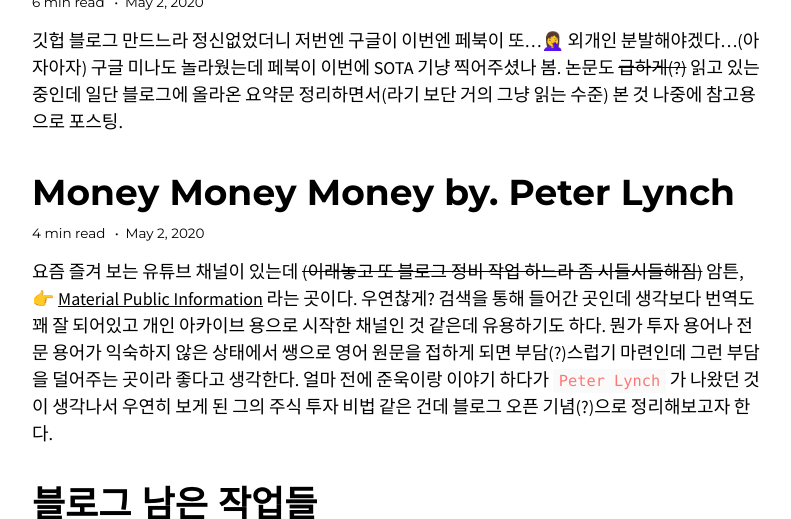
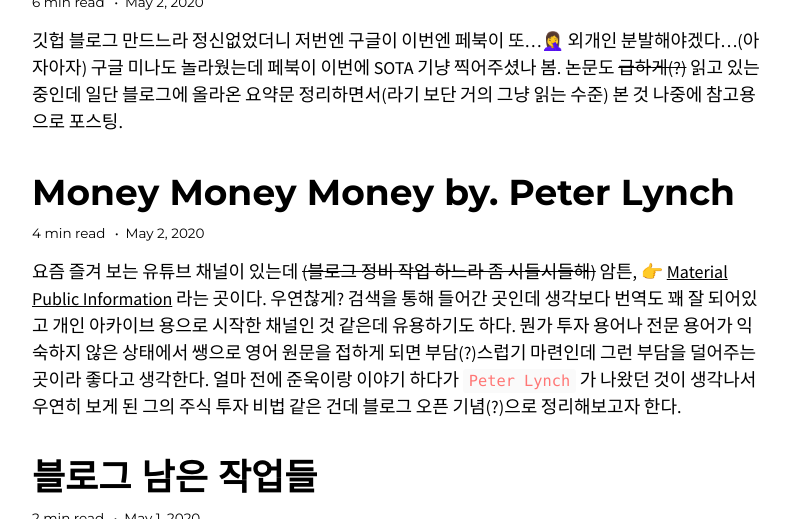
Before and after one commit to ssammykim/ssammykim.github.io, a Jekyll site: the page built from index.html, in a window 1280 px wide and 900 px high, scrolled down 1593 px, cut to the strip 0-519 px from the top of the window. Shown: the whole strip, without its empty margins (242-1033 px from the left). Built offline with Jekyll 4.4.1, drawn with Linux system fonts in a browser that asks for light colours; nearby versions of some CDN libraries; some web fonts are replaced; the list of posts is cut into pages by our own code.

Commit message:
Update 2020-05-02-peter-lynch.md

```diff
--- a/_posts/2020-05-02-peter-lynch.md
+++ b/_posts/2020-05-02-peter-lynch.md
@@ -10,7 +10,7 @@
 excerpt_separator: "<!--more-->"
 ---
 
-요즘 즐겨 보는 유튜브 채널이 있는데 ~~(이래놓고 또 블로그 정비 작업 하느라 좀 시들시들해짐)~~ 암튼, 👉 [Material Public Information](https://www.youtube.com/channel/UCAcCywtAWgWG2Q97bqL0GZw/featured) 라는 곳이다. 우연찮게? 검색을 통해 들어간 곳인데 생각보다 번역도 꽤 잘 되어있고 개인 아카이브 용으로 시작한 채널인 것 같은데 유용하기도 하다. 뭔가 투자 용어나 전문 용어가 익숙하지 않은 상태에서 쌩으로 영어 원문을 접하게 되면 부담(?)스럽기 마련인데 그런 부담을 덜어주는 곳이라 좋다고 생각한다. 얼마 전에 준욱이랑 이야기 하다가 `Peter Lynch` 가 나왔던 것이 생각나서 우연히 보게 된 그의 주식 투자 비법 같은 건데 블로그 오픈 기념(?)으로 정리해보고자 한다. <!--more-->
+요즘 즐겨 보는 유튜브 채널이 있는데 ~~(블로그 정비 작업 하느라 좀 시들시들해)~~ 암튼, 👉 [Material Public Information](https://www.youtube.com/channel/UCAcCywtAWgWG2Q97bqL0GZw/featured) 라는 곳이다. 우연찮게? 검색을 통해 들어간 곳인데 생각보다 번역도 꽤 잘 되어있고 개인 아카이브 용으로 시작한 채널인 것 같은데 유용하기도 하다. 뭔가 투자 용어나 전문 용어가 익숙하지 않은 상태에서 쌩으로 영어 원문을 접하게 되면 부담(?)스럽기 마련인데 그런 부담을 덜어주는 곳이라 좋다고 생각한다. 얼마 전에 준욱이랑 이야기 하다가 `Peter Lynch` 가 나왔던 것이 생각나서 우연히 보게 된 그의 주식 투자 비법 같은 건데 블로그 오픈 기념(?)으로 정리해보고자 한다. <!--more-->
 
 <br>
 
```
